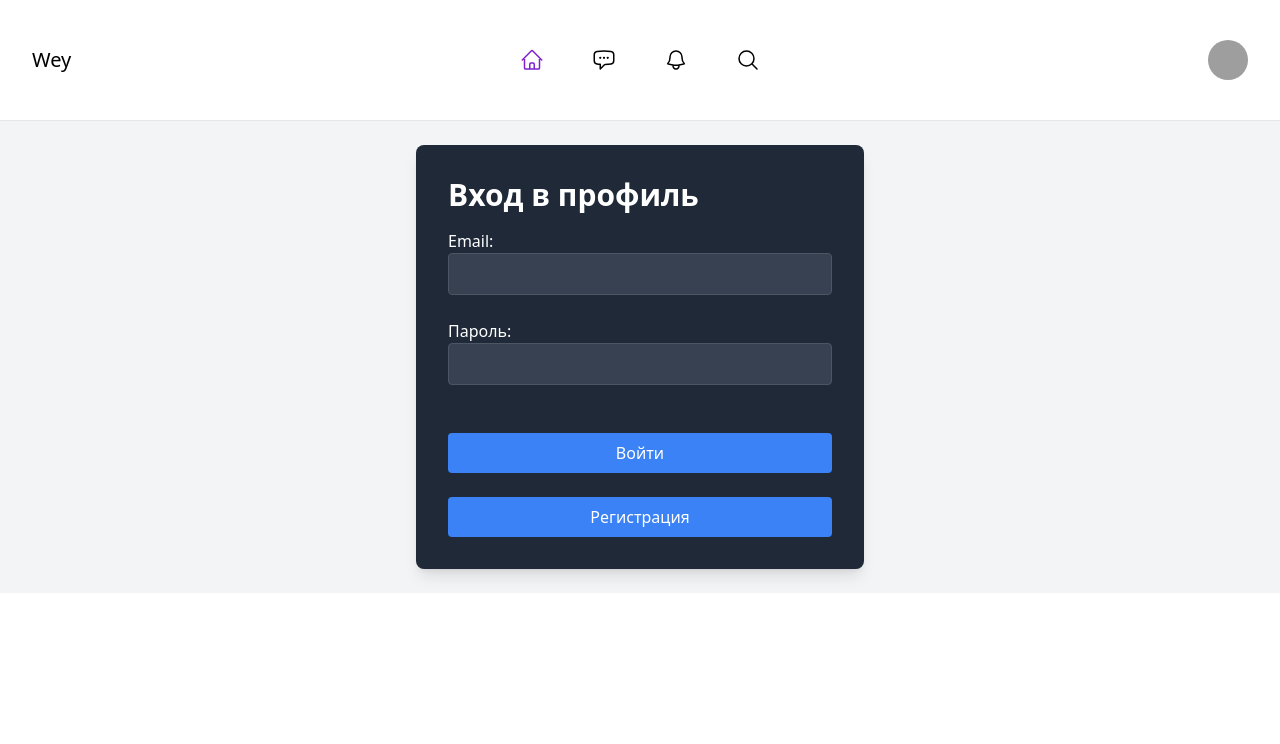
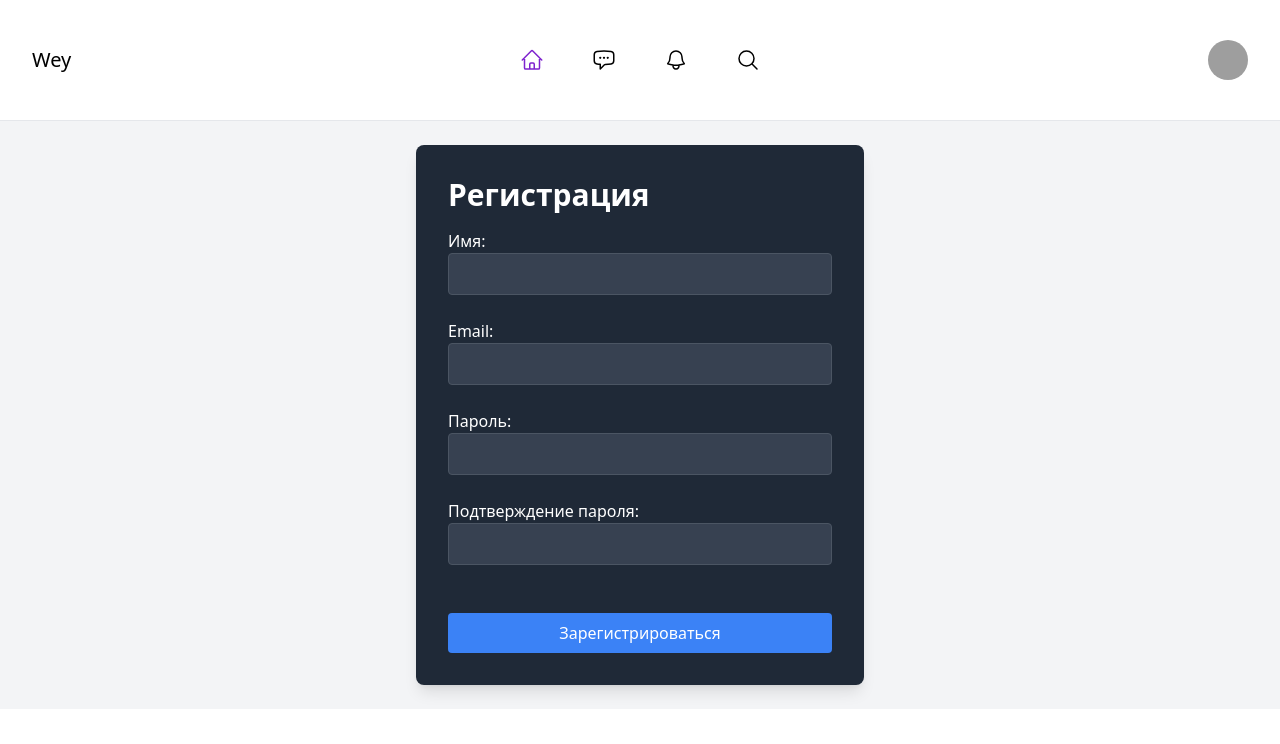
Before and after one commit to Raphael163/Django-Vue-app, a Vue app in the folder frontend/frontend_vue/: page /signup in a window 1280 px wide. Shown: the top 744 px of the page. Built offline with nearby package versions, Linux system fonts and the light colour scheme; grey boxes are pictures that could not be loaded.

Commit message:
frontend base

```diff
--- a/frontend/frontend_vue/src/router/index.js
+++ b/frontend/frontend_vue/src/router/index.js
@@ -10,12 +10,17 @@ const router = createRouter({
       component: HomeView
     },
     {
-      path: '/signup',
-      name: 'signup',
+      path: '/login_up',
+      name: 'login_up',
       // route level code-splitting
       // this generates a separate chunk (About.[hash].js) for this route
       // which is lazy-loaded when the route is visited.
-      component: () => import('../views/signUpView.vue')
+      component: () => import('../views/LoginUpView.vue')
+    },
+    {
+      path: '/signup',
+      name: 'signup',
+      component: () => import('../views/SignUpView.vue')
     }
   ]
 })
--- a/frontend/frontend_vue/src/views/signUpView.vue
+++ b/frontend/frontend_vue/src/views/LoginUpView.vue
@@ -10,8 +10,8 @@
         <label for="password" class="text-white">Пароль:</label>
         <input type="password" id="password" v-model="password" class="form-input" />
       </div>
-      <button class="form-button" @click="login">Войти</button>
-      <button class="form-button" @click="register">Регистрация</button>
+      <button class="form-button"> <RouterLink to="#" class="underline"> Войти </RouterLink> </button>
+      <button class="form-button"> <RouterLink to="signup" class="underline"> Регистрация </RouterLink> </button>
     </form>
   </div>
 </template>
--- /dev/null
+++ b/frontend/frontend_vue/src/views/SignUpView.vue
@@ -0,0 +1,73 @@
+<template>
+  <div class="registration-form">
+    <h2 class="text-3xl font-bold text-white mb-4">Регистрация</h2>
+    <form>
+      <div class="mb-6">
+        <label for="name" class="text-white">Имя:</label>
+        <input type="text" id="name" v-model="name" class="form-input" />
+      </div>
+      <div class="mb-6">
+        <label for="email" class="text-white">Email:</label>
+        <input type="email" id="email" v-model="email" class="form-input" />
+      </div>
+      <div class="mb-6">
+        <label for="password" class="text-white">Пароль:</label>
+        <input type="password" id="password" v-model="password" class="form-input" />
+      </div>
+      <div class="mb-6">
+        <label for="confirmPassword" class="text-white">Подтверждение пароля:</label>
+        <input type="password" id="confirmPassword" v-model="confirmPassword" class="form-input" />
+      </div>
+      <button class="form-button" @click="register">Зарегистрироваться</button>
+    </form>
+  </div>
+</template>
+
+<script>
+export default {
+  name: 'RegistrationForm',
+  data() {
+    return {
+      name: '',
+      email: '',
+      password: '',
+      confirmPassword: '',
+    };
+  },
+  methods: {
+    register() {
+      // Обработка логики регистрации
+    },
+  },
+};
+</script>
+
+<style scoped>
+.registration-form {
+  @apply max-w-md mx-auto p-8 bg-gray-800 rounded-lg shadow-lg;
+}
+
+.form-title {
+  @apply text-center mb-6 text-3xl font-bold text-white;
+}
+
+.form-group {
+  @apply mb-6;
+}
+
+label {
+  @apply text-white;
+}
+
+.form-input {
+  @apply w-full px-4 py-2 bg-gray-700 border border-gray-600 rounded text-white;
+}
+
+.form-button {
+  @apply w-full px-4 py-2 mt-6 text-white bg-blue-500 rounded cursor-pointer transition-colors duration-300;
+}
+
+.form-button:hover {
+  @apply bg-blue-600;
+}
+</style>
```
